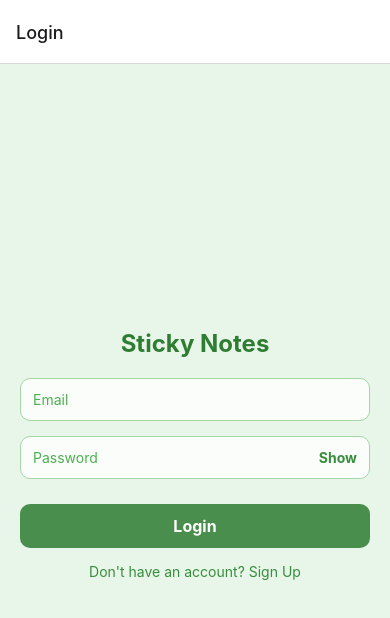
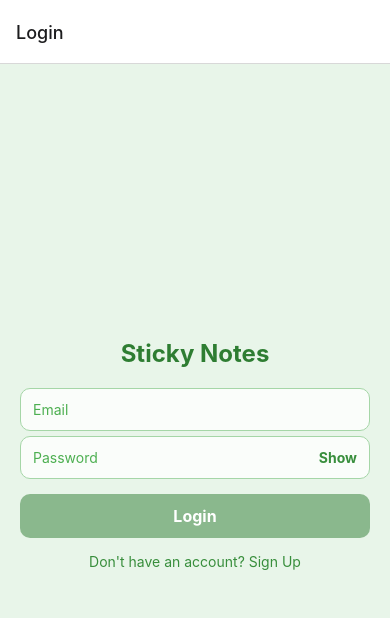
Before and after one commit to baburam04/project-frontend2, a React Native app: screen /Login in a window 390 px wide. Shown: the top 618 px of the page. Built offline with nearby package versions, Linux system fonts and the light colour scheme.

Commit message:
Updated LoginScreen

```diff
--- a/screens/LoginScreen.js
+++ b/screens/LoginScreen.js
@@ -1,4 +1,4 @@
-import React, { useState } from "react";
+import React, { useState, useEffect } from "react";
 import { View, Text, TextInput, TouchableOpacity, Alert, StyleSheet } from "react-native";
 import AsyncStorage from "@react-native-async-storage/async-storage";
 import api from "../services/api";
@@ -7,44 +7,136 @@ export default function LoginScreen({ navigation }) {
   const [email, setEmail] = useState("");
   const [password, setPassword] = useState("");
   const [showPassword, setShowPassword] = useState(false);
+  const [errors, setErrors] = useState({});
+  const [touched, setTouched] = useState({
+    email: false,
+    password: false
+  });
+  const [isSubmitting, setIsSubmitting] = useState(false);
+
+  // Validation rules
+  const validate = () => {
+    const newErrors = {};
+
+    // Email validation
+    if (!email) {
+      newErrors.email = "Email is required";
+    } else if (!/^[^\s@]+@[^\s@]+\.[^\s@]+$/.test(email)) {
+      newErrors.email = "Please enter a valid email address";
+    }
+
+    // Password validation
+    if (!password) {
+      newErrors.password = "Password is required";
+    } else if (password.length < 6) {
+      newErrors.password = "Password must be at least 6 characters";
+    }
+
+    setErrors(newErrors);
+    return Object.keys(newErrors).length === 0;
+  };
+
+  // Validate on input change
+  useEffect(() => {
+    if (Object.keys(touched).length > 0) {
+      validate();
+    }
+  }, [email, password, touched]);
+
+  const handleBlur = (field) => {
+    setTouched({ ...touched, [field]: true });
+    validate();
+  };
 
   const handleLogin = async () => {
+    setIsSubmitting(true);
+    const isValid = validate();
+    if (!isValid) {
+      setIsSubmitting(false);
+      return;
+    }
+
     try {
       const response = await api.post("/api/auth/login", { email, password });
       await AsyncStorage.setItem("token", response.data.token);
       navigation.navigate("Checklists");
     } catch (error) {
-      Alert.alert("Login Failed", error.response?.data?.message || "An error occurred");
+      Alert.alert(
+        "Login Failed",
+        error.response?.data?.message || "Invalid email or password"
+      );
+    } finally {
+      setIsSubmitting(false);
     }
   };
-
 
   return (
     <View style={styles.container}>
       <Text style={styles.title}>Sticky Notes</Text>
+
+      {/* Email Input */}
+      <View>
         <TextInput
           placeholder="Email"
           value={email}
           onChangeText={setEmail}
-        style={styles.input}
+          onBlur={() => handleBlur("email")}
+          style={[
+            styles.input,
+            touched.email && errors.email ? styles.inputError : null
+          ]}
           placeholderTextColor="#4CAF50"
+          keyboardType="email-address"
+          autoCapitalize="none"
         />
-      <View style={styles.passwordContainer}>
+        {touched.email && errors.email && (
+          <Text style={styles.errorText}>{errors.email}</Text>
+        )}
+      </View>
+
+      {/* Password Input */}
+      <View>
+        <View style={[
+          styles.passwordContainer,
+          touched.password && errors.password ? styles.inputError : null
+        ]}>
           <TextInput
             placeholder="Password"
             value={password}
             onChangeText={setPassword}
+            onBlur={() => handleBlur("password")}
             secureTextEntry={!showPassword}
             style={styles.passwordInput}
             placeholderTextColor="#4CAF50"
+            autoCapitalize="none"
           />
-        <TouchableOpacity onPress={() => setShowPassword(!showPassword)} style={styles.showPasswordButton}>
-          <Text style={styles.showPasswordText}>{showPassword ? "Hide" : "Show"}</Text>
+          <TouchableOpacity
+            onPress={() => setShowPassword(!showPassword)}
+            style={styles.showPasswordButton}
+          >
+            <Text style={styles.showPasswordText}>
+              {showPassword ? "Hide" : "Show"}
+            </Text>
           </TouchableOpacity>
         </View>
-      <TouchableOpacity style={styles.loginButton} onPress={handleLogin}>
-        <Text style={styles.loginButtonText}>Login</Text>
+        {touched.password && errors.password && (
+          <Text style={styles.errorText}>{errors.password}</Text>
+        )}
+      </View>
+
+      <TouchableOpacity
+        style={[
+          styles.loginButton,
+          (Object.keys(errors).length > 0 || isSubmitting) ? styles.disabledButton : null
+        ]}
+        onPress={handleLogin}
+        disabled={Object.keys(errors).length > 0 || isSubmitting}
+      >
+        <Text style={styles.loginButtonText}>
+          {isSubmitting ? "Logging in..." : "Login"}
+        </Text>
       </TouchableOpacity>
+
       <Text style={styles.link} onPress={() => navigation.navigate("Register")}>
         Don't have an account? Sign Up
       </Text>
@@ -57,23 +149,26 @@ const styles = StyleSheet.create({
     flex: 1,
     justifyContent: "center",
     padding: 20,
-    backgroundColor: "#E8F5E9", // Light green theme
+    backgroundColor: "#E8F5E9",
   },
   title: {
     fontSize: 24,
     fontWeight: "bold",
     textAlign: "center",
     marginBottom: 20,
-    color: "#2E7D32", // Dark green shade
+    color: "#2E7D32",
   },
   input: {
     borderWidth: 1,
-    borderColor: "#A5D6A7", // Light green border
+    borderColor: "#A5D6A7",
     padding: 12,
-    marginBottom: 15,
+    marginBottom: 5,
     borderRadius: 10,
-    backgroundColor: "rgba(255, 255, 255, 0.8)", // Transparent effect
+    backgroundColor: "rgba(255, 255, 255, 0.8)",
     color: "#2E7D32",
+  },
+  inputError: {
+    borderColor: "#f44336",
   },
   passwordContainer: {
     flexDirection: "row",
@@ -82,7 +177,7 @@ const styles = StyleSheet.create({
     borderColor: "#A5D6A7",
     borderRadius: 10,
     backgroundColor: "rgba(255, 255, 255, 0.8)",
-    marginBottom: 15,
+    marginBottom: 5,
   },
   passwordInput: {
     flex: 1,
@@ -97,11 +192,14 @@ const styles = StyleSheet.create({
     fontWeight: "bold",
   },
   loginButton: {
-    backgroundColor: "rgba(46, 125, 50, 0.85)", // Transparent green button
+    backgroundColor: "rgba(46, 125, 50, 0.85)",
     paddingVertical: 12,
     borderRadius: 10,
     alignItems: "center",
     marginTop: 10,
+  },
+  disabledButton: {
+    backgroundColor: "rgba(46, 125, 50, 0.5)",
   },
   loginButtonText: {
     color: "#fff",
@@ -113,4 +211,10 @@ const styles = StyleSheet.create({
     textAlign: "center",
     color: "#388E3C",
   },
+  errorText: {
+    color: "#f44336",
+    fontSize: 12,
+    marginBottom: 10,
+    marginLeft: 5,
+  },
 });
--- a/services/api.js
+++ b/services/api.js
@@ -1,6 +1,7 @@
 import axios from "axios";
 
-const BASE_URL = "https://sticky-list.onrender.com"; // Replace with your backend URL
+const BASE_URL = "https://sticky-list.onrender.com"; //Production
+//const BASE_URL = "http://localhost:5000"; // Dev-Replace with your backend URL
 
 const api = axios.create({
   baseURL: BASE_URL,
```
Lines whose indentation alone changed are shown as unchanged.
